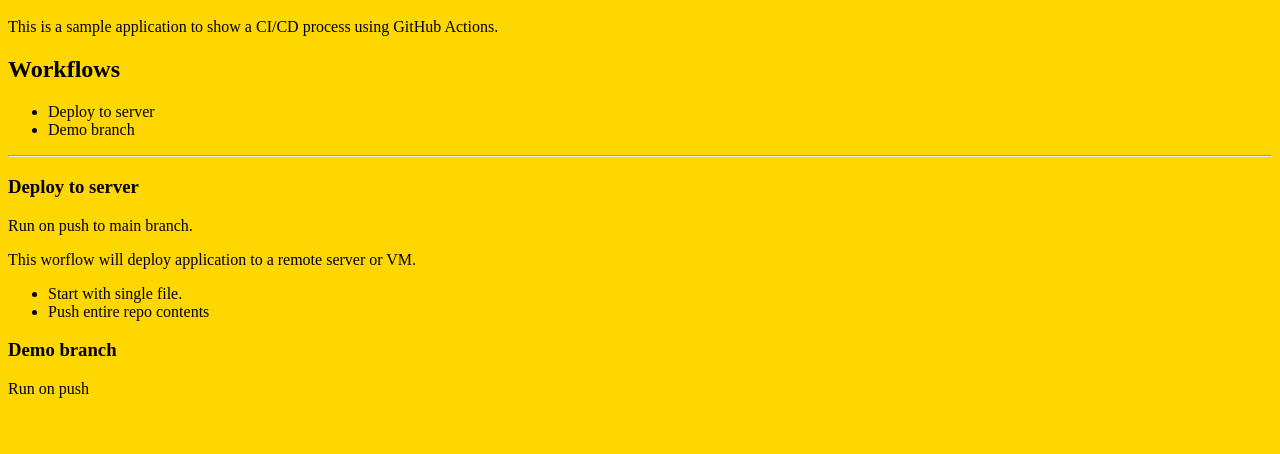
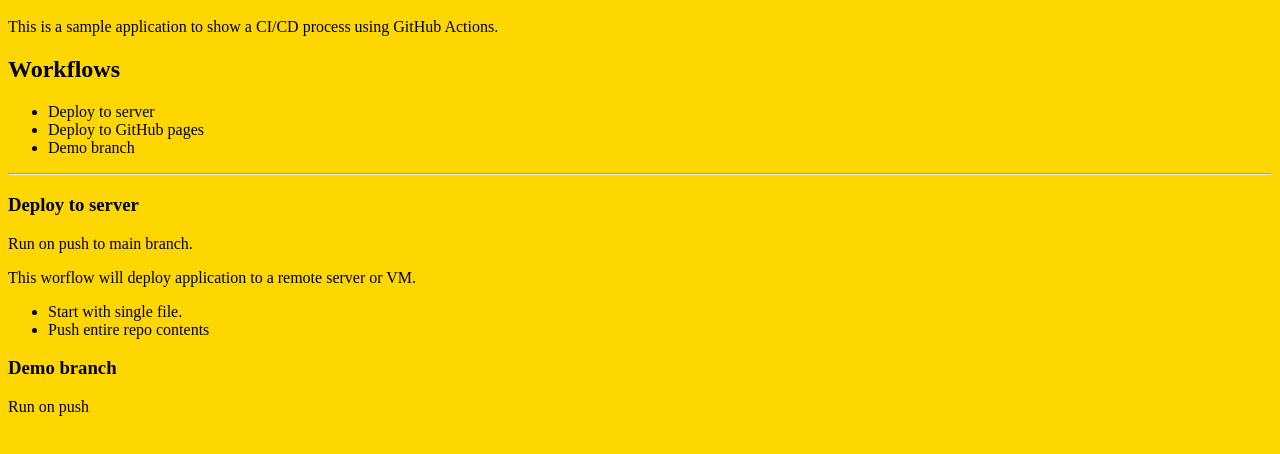
Before and after one commit to RutgersGRID/devops-git-actions, a plain HTML site: page index.html in a window 1280 px wide. Shown: the part 48-502 px from the top of the page. Drawn offline with Linux system fonts and the light colour scheme.

Commit message:
new list item

```diff
--- a/index.html
+++ b/index.html
@@ -9,6 +9,7 @@
   <h2>Workflows</h2>
   <ul>
     <li>Deploy to server</li>
+    <li>Deploy to GitHub pages</li>
     <li>Demo branch</li>
   </ul>
 
```
